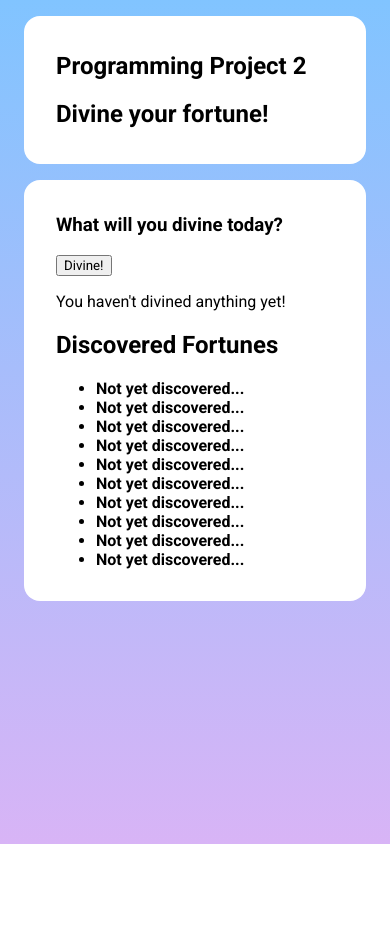
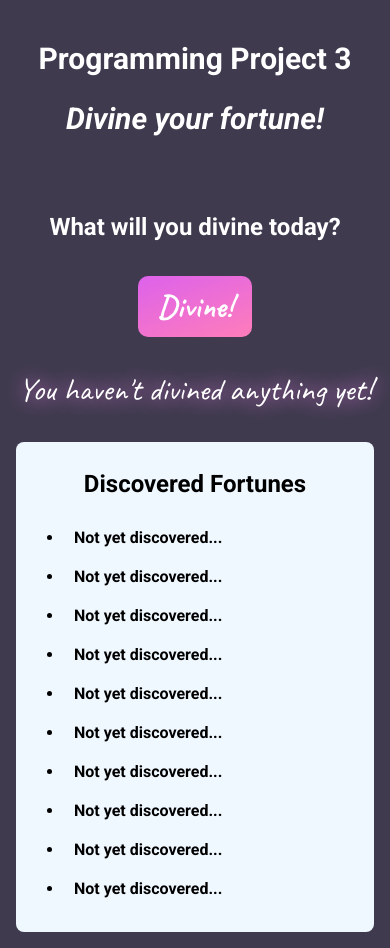
Before and after one commit to elakapmain/programmingProject3, a Vue app: page / in a window 390 px wide. Before the commit the page ends 844 px from the top, so only its background shows below. Built offline with nearby package versions, Linux system fonts and the light colour scheme.

Commit message:
Completed CSS + responsive design for smaller width screens

```diff
--- a/src/App.vue
+++ b/src/App.vue
@@ -42,6 +42,8 @@
 </script>
 
 <template>
+  <meta name="viewport" content="width=device-width, initial-scale=1">
+
   <link rel="preconnect" href="https://fonts.googleapis.com">
   <link rel="preconnect" href="https://fonts.gstatic.com" crossorigin>
   <link href="https://fonts.googleapis.com/css2?family=Roboto:ital,wght@0,100;0,300;0,400;0,500;0,700;0,900;1,100;1,300;1,400;1,500;1,700;1,900&display=swap" rel="stylesheet">
@@ -49,19 +51,21 @@
 
   <main class="app">
     <section class="heading">
-      <h1>Programming Project 2</h1>
+      <h1>Programming Project 3</h1>
 
-      <h2>Divine your fortune!</h2>
+      <h2><i>Divine your fortune!</i></h2>
     </section>
 
     <section class="content">
-      <h3>What will you divine today?</h3>
+      <div>
+        <h2>What will you divine today?</h2>
 
-      <button id="divineFortune" type="button" v-on:click="diviner()">Divine!</button>
-      <p id="fortune" v-if="divined !== ''">{{ divined }}</p>
-      <p v-else>You haven't divined anything yet!</p>
+        <button id="divineFortune" type="button" v-on:click="diviner()">Divine!</button>
+        <p id="fortune" v-if="divined !== ''">{{ divined }}</p>
+        <p id="fortune" v-else>You haven't divined anything yet!</p>
+      </div>
 
-      <div>
+      <div id="discovered">
         <h2>Discovered Fortunes</h2>
         <ul>
           <li v-for="discovered in discoveredArray" v-html="discovered"></li>
--- a/src/style.css
+++ b/src/style.css
@@ -9,8 +9,88 @@ body {
 
 section {
   margin: 1rem;
-  padding: 1rem 2rem;
-  background-color: white;
+  padding: 1rem;
+  background-color: rgb(63, 58, 78);
+  color: white;
+  border-radius: 16px;
 
-  border-radius: 16px;
+  max-width: 30rem;
+
+  margin-left: auto;
+  margin-right: auto;
+
+  transition: .2s;
 }
+
+.heading {
+  text-align: center;
+  font-size: 20px;
+}
+
+.content {
+  text-align: center;
+}
+
+#divineFortune {
+  background: linear-gradient(160deg, rgb(207, 87, 255), rgb(255, 125, 186));
+  background-size: 200% 100%;
+  background-position: 100% 0;
+
+  font-family: "Caveat", cursive;
+  font-size: 2em;
+  font-weight: bold;
+  color: white;
+
+  padding: 10px 20px;
+  margin-top: .5em;
+  border-radius: 10px;
+  border: transparent;
+
+  transition: 0.3s;
+}
+
+#divineFortune:hover{
+  background-position: 0 0;
+  box-shadow: 0px 0px 15px rgba(255, 0, 255, 0.5);
+
+  cursor: pointer;
+}
+
+#divineFortune:active{
+  box-shadow: 0px 0px 15px rgba(255, 0, 255, 1);
+}
+
+#fortune {
+  font-family: "Caveat", cursive;
+  font-size: 2em;
+
+  text-shadow: 0px 0px 20px rgb(255, 134, 255);
+}
+
+#discovered {
+  background-color: aliceblue;
+  color: black;
+  padding: .5rem;
+  border-radius: 8px;
+}
+
+li {
+  padding: 10px;
+  text-align: left;
+}
+
+@media only screen and (max-width: 600px) {
+  /* For mobile phones: */
+  section {
+    max-width: 100%;
+    margin: 0;
+
+    border-radius: 0px;
+
+    transition: .2s;
+  }
+
+  body {
+    margin: 0px;
+  }
+}
```
